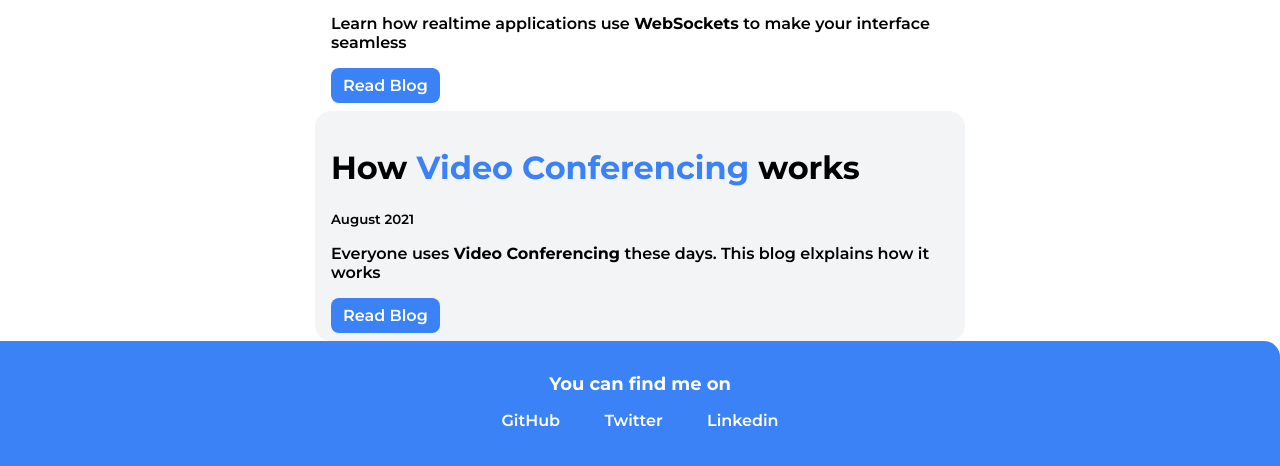
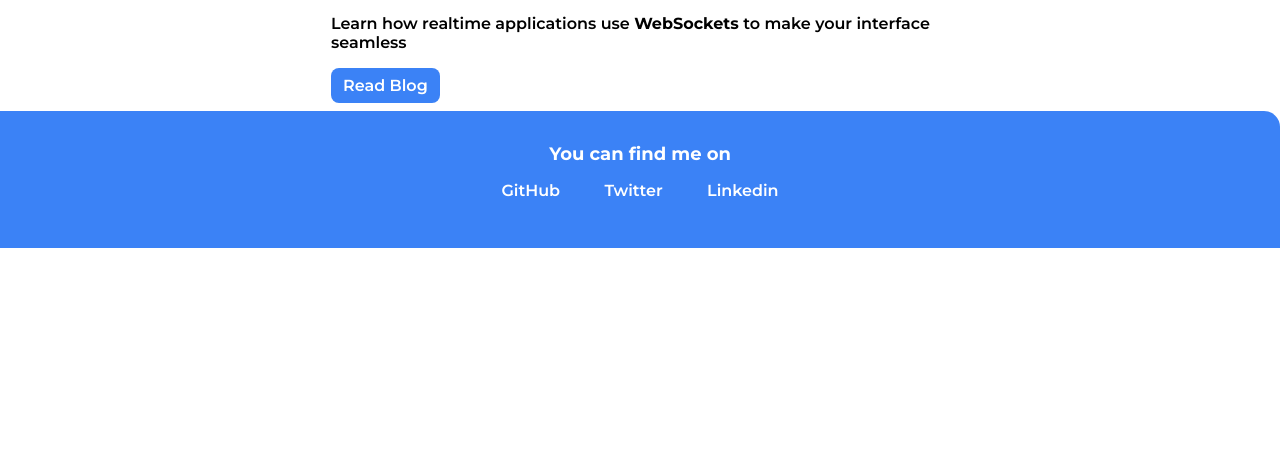
Before and after one commit to AravindHarihar/Mark03-4-5_aravindharihar.com, a plain HTML site: page blogs.html in a window 1280 px wide. Shown: the part 654-1120 px from the top of the page. After the commit the page ends 902 px from the top, so only its background shows below. Drawn offline with Linux system fonts and the light colour scheme.

Commit message:
removed one blog

```diff
--- a/blogs.html
+++ b/blogs.html
@@ -50,14 +50,14 @@
             </li>
         </div>
 
-        <div class="container container-center ow">
+        <!-- <div class="container container-center ow">
             <li class="list-padding">
                 <h1>How <span class="highlighted-text">Video Conferencing</span> works </h1>
                 <small>August 2021</small>
                 <p class="ppadding">Everyone uses <strong>Video Conferencing</strong> these days. This blog elxplains how it works</p>
                 <a href="/blog3.html" class="link primary-link">Read Blog</a>
             </li>
-        </div>
+        </div> -->
 
     </ul>
 
```
